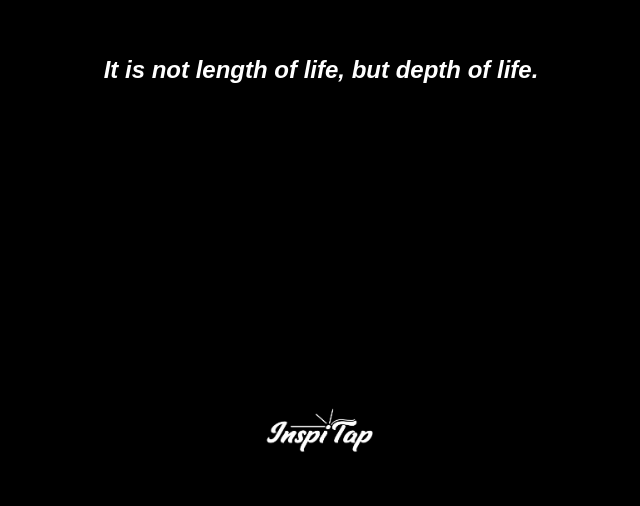
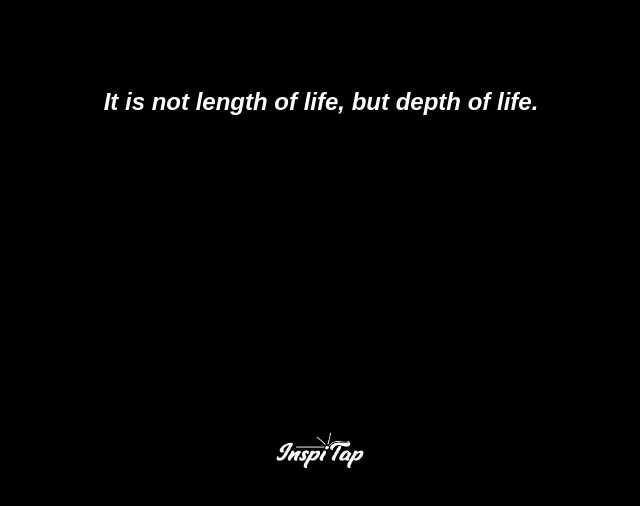
Before and after one commit to spaderdabomb/inspi-tap, a Next.js app: page / in a window 1280 px wide. Shown: the part 282-788 px from the top of the page, without its empty margins (319-959 px from the left). Built offline with nearby package versions, Linux system fonts and the light colour scheme.

Commit message:
attempt 2 at fixing ios bug

```diff
--- a/app/page.tsx
+++ b/app/page.tsx
@@ -22,31 +22,44 @@ export default function QuoteGenerator() {
   const [fontSize, setFontSize] = useState("text-xl");
 
   useEffect(() => {
+    // Set random quote
     setQuote(quotes[Math.floor(Math.random() * quotes.length)]);
+
+    // Show logo after delay
     const timer = setTimeout(() => {
       setShowLogo(true);
     }, 2000);
 
+    // Handle viewport sizing
     const handleResize = () => {
       const screenHeight = window.innerHeight;
-      // Calculate font size as a percentage of the screen height, adjusting the multiplier as needed
-      const newFontSize = `${Math.min(24, screenHeight * 0.03)}px`; // Adjust 0.05 multiplier as necessary
+      const newFontSize = `${Math.min(24, screenHeight * 0.03)}px`;
       setFontSize(newFontSize);
     };
 
-    handleResize(); // Set initial font size based on current screen height
-    window.addEventListener("resize", handleResize); // Update font size on window resize
+    // Initial setup
+    handleResize();
+
+    // Prevent body scrolling
+    document.body.style.overflow = "hidden";
+
+    // Update on resize
+    window.addEventListener("resize", handleResize);
 
     return () => {
       clearTimeout(timer);
       window.removeEventListener("resize", handleResize);
+      // Restore scrolling when component unmounts
+      document.body.style.overflow = "";
     };
   }, []);
 
   return (
-    <div className="flex flex-col items-center justify-between min-h-screen bg-black p-4 py-10 overflow-hidden">
-      <div className="flex-grow" /> {/* Spacer at top */}
+    <div className="fixed inset-0 flex flex-col items-center justify-between bg-black p-4">
+      {/* Top spacer */}
+      <div className="flex-1" />
 
+      {/* Quote */}
       <motion.div
         initial={{ opacity: 0 }}
         animate={{ opacity: 1 }}
@@ -56,7 +69,8 @@ export default function QuoteGenerator() {
         <p style={{ fontSize }} className="font-semibold text-white italic">{quote}</p>
       </motion.div>
 
-      <div className="flex-grow flex items-end justify-center w-full mt-6">
+      {/* Bottom section with logo */}
+      <div className="flex-1 flex flex-col justify-end items-center w-full pb-8">
         {showLogo && (
           <motion.img
             src="/images/inspi-tap_logo.png"
@@ -64,7 +78,7 @@ export default function QuoteGenerator() {
             initial={{ opacity: 0 }}
             animate={{ opacity: 1 }}
             transition={{ duration: 2 }}
-            className="h-12 w-auto mb-6"
+            className="h-10 w-auto"
           />
         )}
       </div>
```
